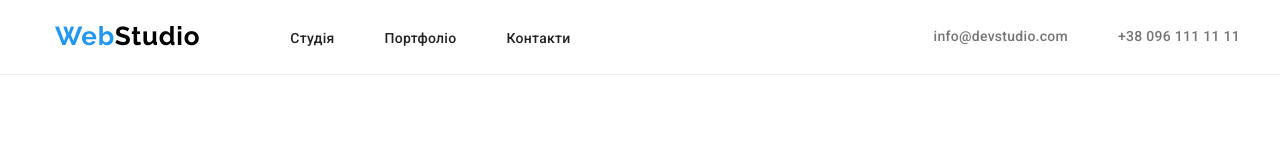
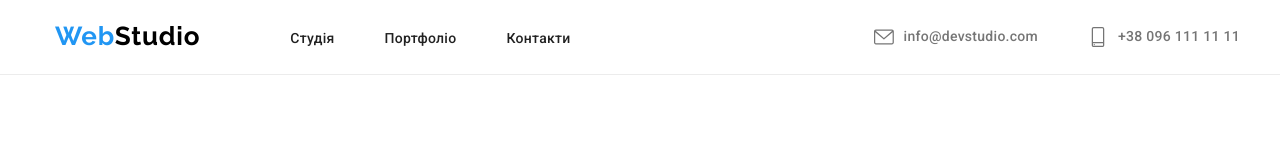
Before and after one commit to SophieOscar/goit-markup-hw-04, a plain HTML site: page portfolio.html in a window 1280 px wide. Shown: the top 160 px of the page. Drawn offline with nearby package versions, Linux system fonts and the light colour scheme.

Commit message:
headport

```diff
--- a/portfolio.html
+++ b/portfolio.html
@@ -25,8 +25,18 @@
                 </ul>
             </nav>
             <ul class="address-list list">
-                <li class="item"><a href="mailto:info@devstudio.com" class="header-link link">info@devstudio.com</a></li>
-                <li class="item"><a href="tel:+380961111111" class="header-link link">+38 096 111 11 11</a></li>
+                <li class="item">
+                    <a href="mailto:info@devstudio.com" class="header-link link"><svg class="envelope-icon" width="20"
+                            height="20">
+                            <use href="./images/icons.svg#icon-envelopeh"></use>
+                        </svg>info@devstudio.com</a>
+                </li>
+                <li class="item">
+                    <a href="tel:+380961111111" class="header-link link"><svg class="icon-smartphone" width="20"
+                            height="20">
+                            <use href="./images/icons.svg#icon-smartphone"></use>
+                        </svg>+38 096 111 11 11</a>
+                </li>
             </ul>
         </div>
     </header>
```
